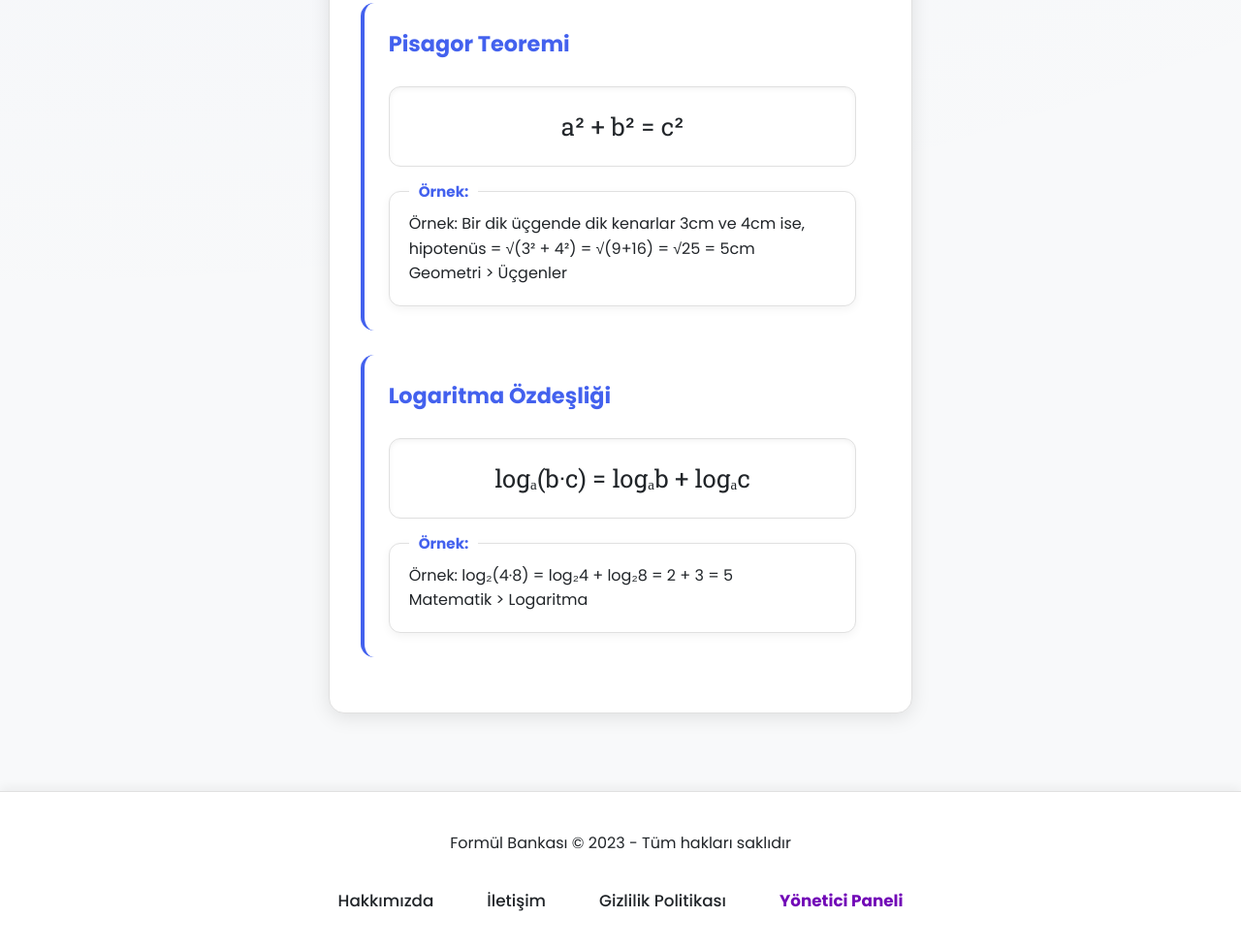
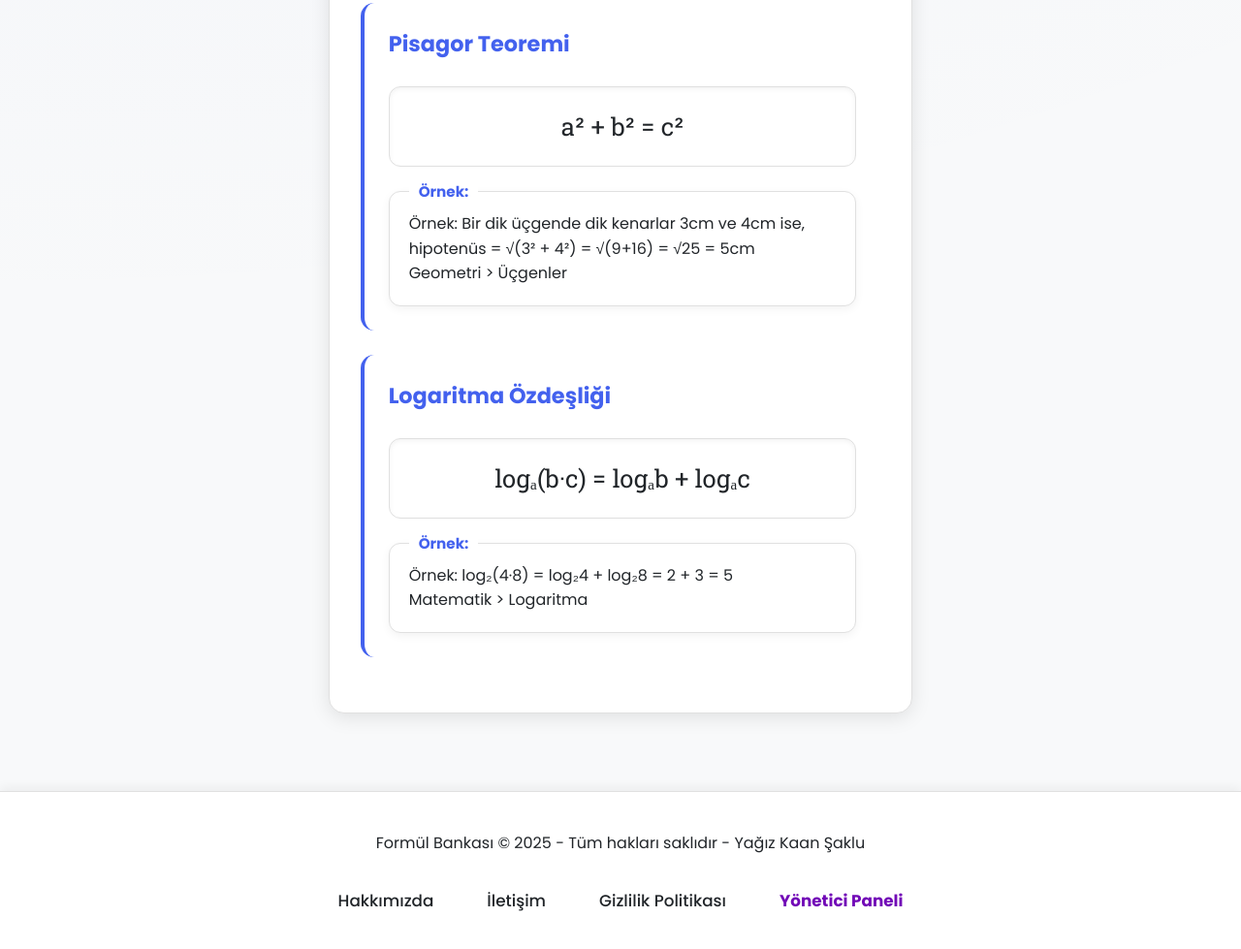
Before and after one commit to formulbankasi/formulbank, a plain HTML site: page index.html in a window 1280 px wide. Shown: the part 3091-4070 px from the top of the page at 97% size. Drawn offline with Linux system fonts and the light colour scheme.

Commit message:
Update index.html

```diff
--- a/index.html
+++ b/index.html
@@ -1119,7 +1119,7 @@
     <!-- Footer -->
     <footer>
         <div class="footer-content">
-            <p>Formül Bankası © 2023 - Tüm hakları saklıdır</p>
+            <p>Formül Bankası © 2025 - Tüm hakları saklıdır - Yağız Kaan Şaklu</p>
             <div class="footer-links">
                 <a href="#">Hakkımızda</a>
                 <a href="#">İletişim</a>
```
